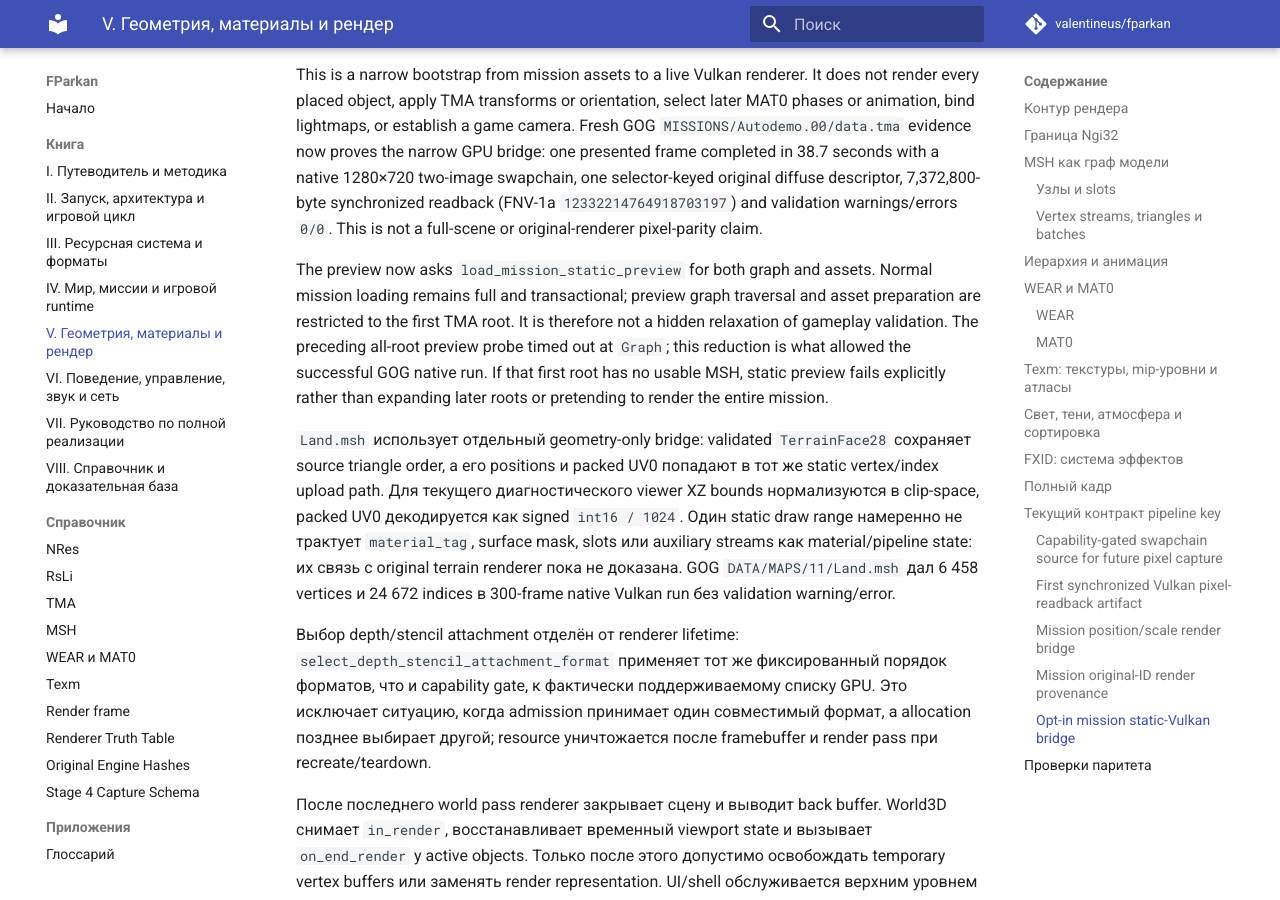
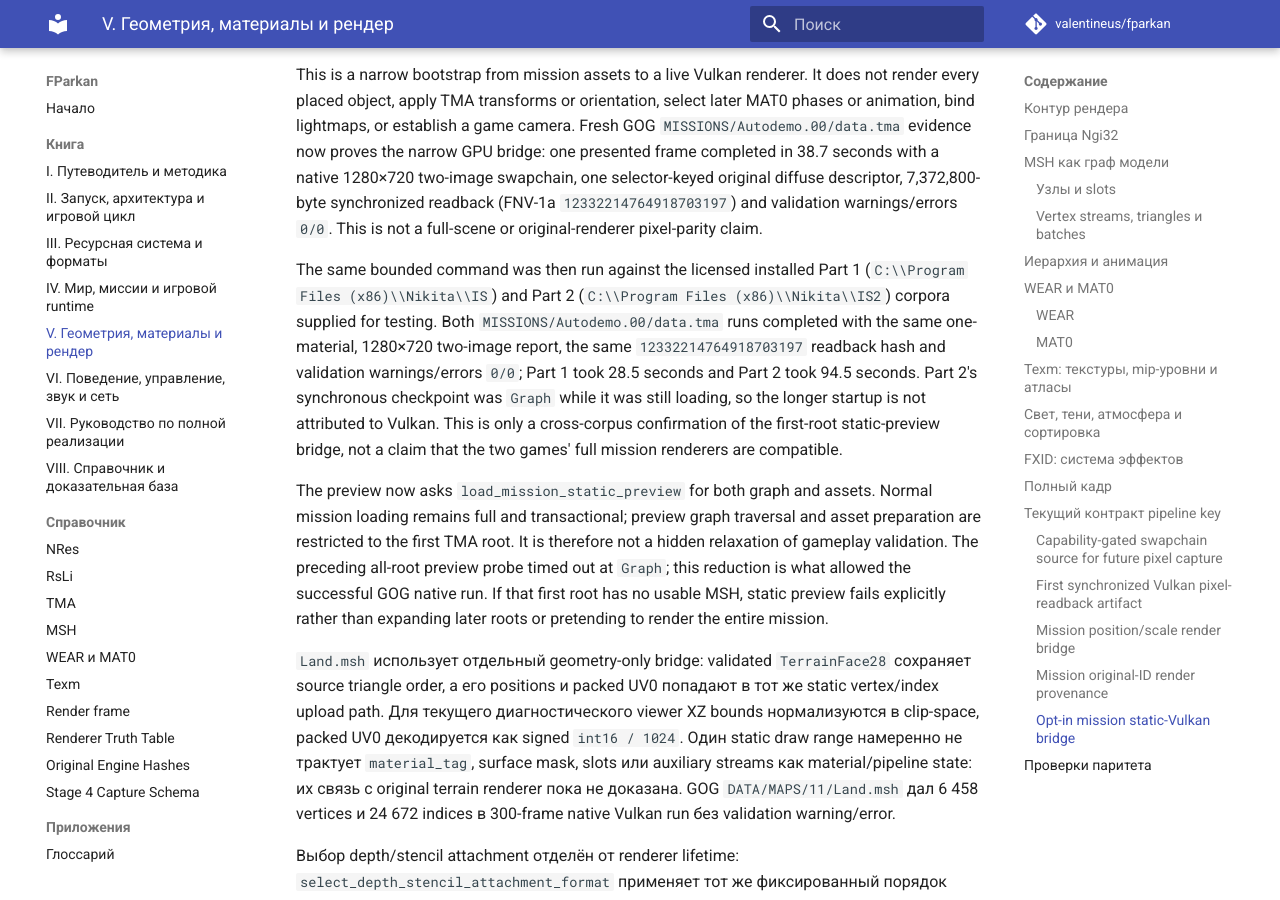
Before and after one commit to valentineus/fparkan, an MkDocs documentation site: the page built from docs/tomes/05-render.md, in a window 1280 px wide and 900 px high, scrolled down 20057 px. Built offline with MkDocs 1.6.1 and Material for MkDocs 9.7.7, drawn with Linux system fonts in a browser that asks for light colours; comment, search, counter and statistics services are not loaded.

Commit message:
docs(render): record part preview probes

```diff
--- a/docs/tomes/05-render.md
+++ b/docs/tomes/05-render.md
@@ -955,6 +955,17 @@ synchronized readback (FNV-1a `12332214764918703197`) and validation
 warnings/errors `0/0`. This is not a
 full-scene or original-renderer pixel-parity claim.
 
+The same bounded command was then run against the licensed installed Part 1
+(`C:\\Program Files (x86)\\Nikita\\IS`) and Part 2
+(`C:\\Program Files (x86)\\Nikita\\IS2`) corpora supplied for testing. Both
+`MISSIONS/Autodemo.00/data.tma` runs completed with the same one-material,
+1280×720 two-image report, the same `12332214764918703197` readback hash and
+validation warnings/errors `0/0`; Part 1 took 28.5 seconds and Part 2 took
+94.5 seconds. Part 2's synchronous checkpoint was `Graph` while it was still
+loading, so the longer startup is not attributed to Vulkan. This is only a
+cross-corpus confirmation of the first-root static-preview bridge, not a claim
+that the two games' full mission renderers are compatible.
+
 The preview now asks `load_mission_static_preview` for both graph and assets.
 Normal mission loading remains full and transactional; preview graph traversal
 and asset preparation are restricted to the first TMA root. It is therefore not
```
